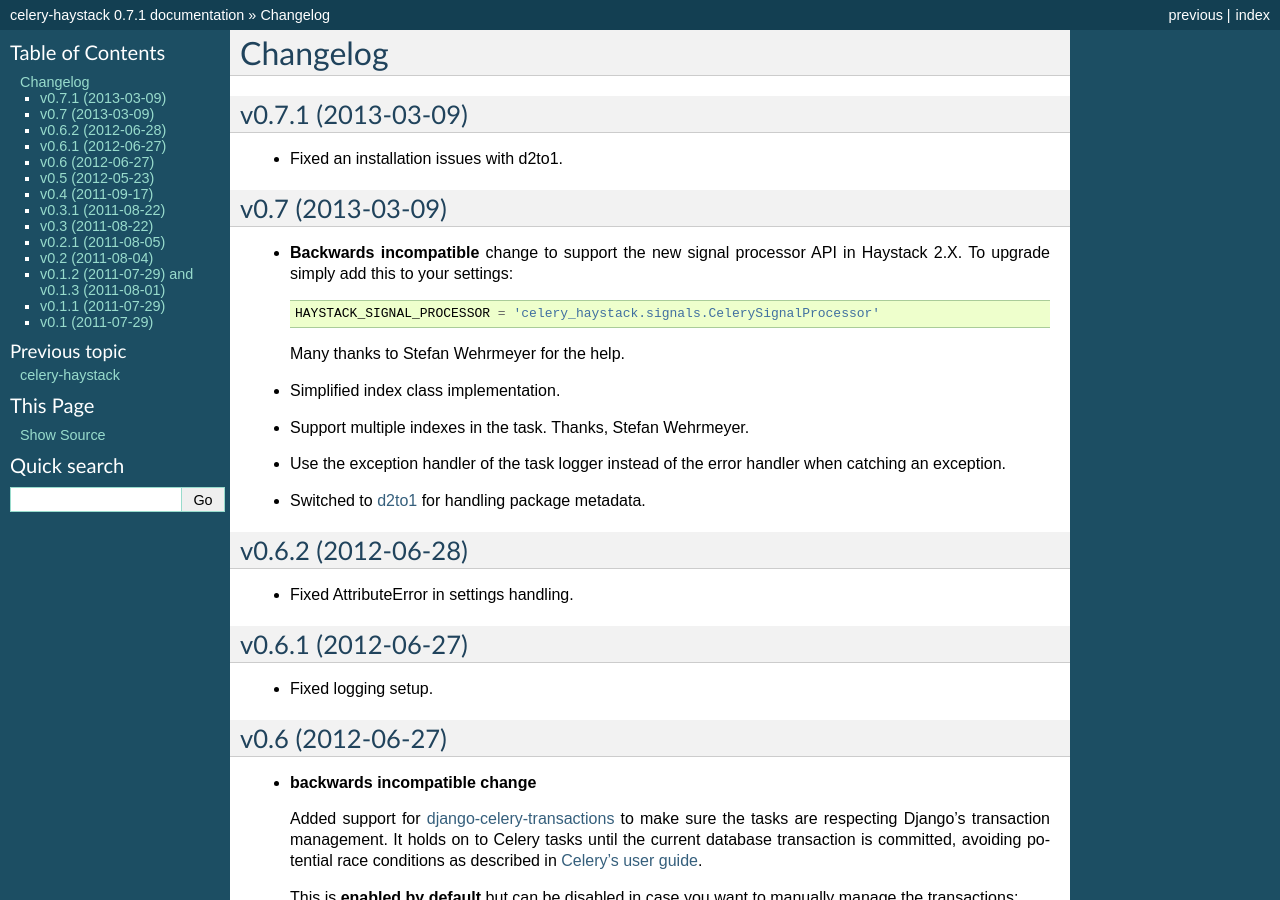
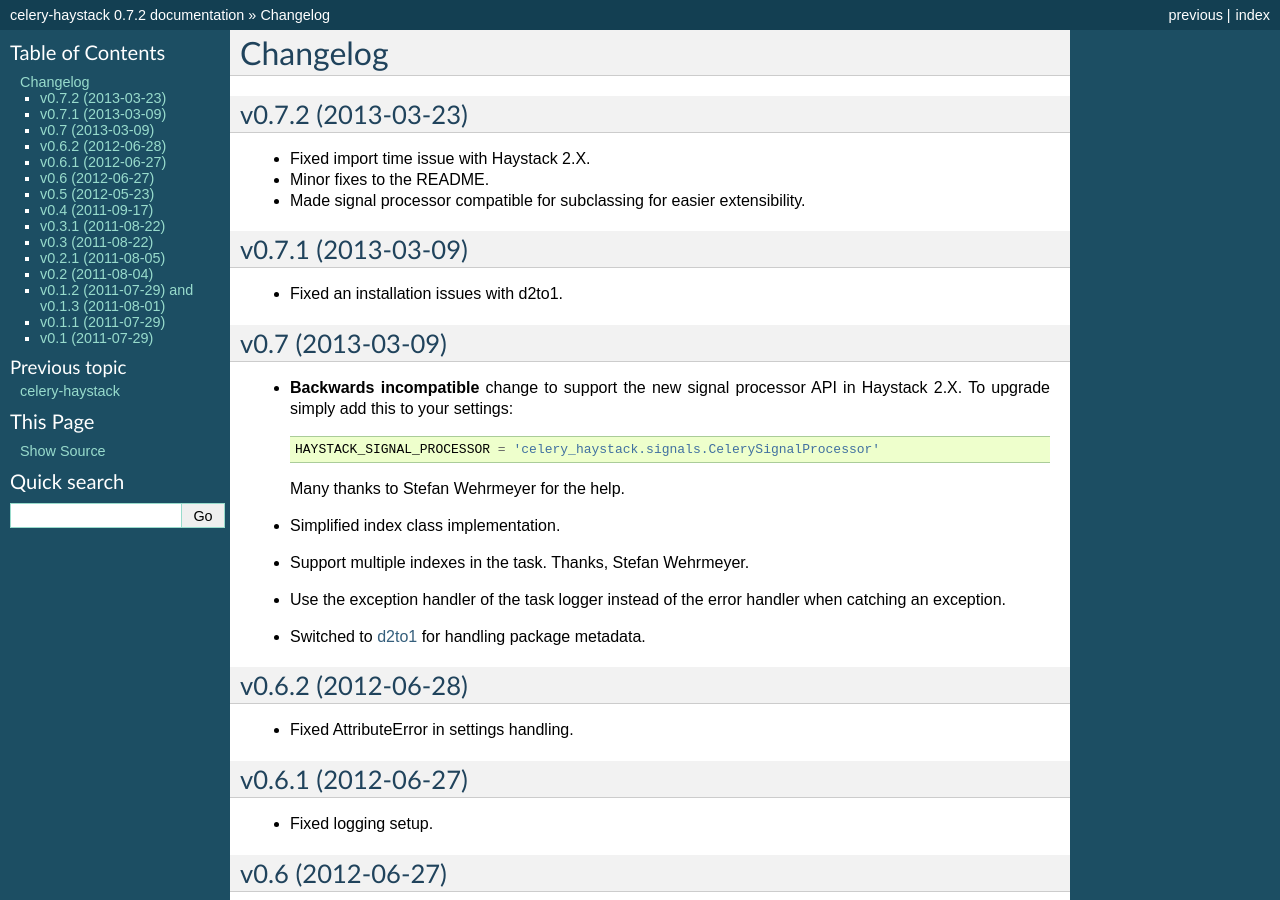
Before and after one commit to django-haystack/celery-haystack, a Sphinx documentation site: the page built from docs/changelog.rst, in a window 1280 px wide and 900 px high. Built offline with Sphinx 7.4.7, drawn with Linux system fonts in a browser that asks for light colours; some of the changed text lies outside the part shown.

Commit message:
Updated version and changelog.

```diff
--- a/celery_haystack/__init__.py
+++ b/celery_haystack/__init__.py
@@ -1,4 +1,4 @@
-__version__ = '0.7.1'
+__version__ = '0.7.2'
 
 
 def version_hook(config):
--- a/docs/changelog.rst
+++ b/docs/changelog.rst
@@ -1,5 +1,14 @@
 Changelog
 =========
+
+v0.7.2 (2013-03-23)
+-------------------
+
+* Fixed import time issue with Haystack 2.X.
+
+* Minor fixes to the README.
+
+* Made signal processor compatible for subclassing for easier extensibility.
 
 v0.7.1 (2013-03-09)
 -------------------
```
